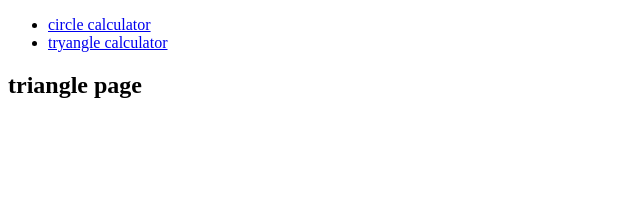
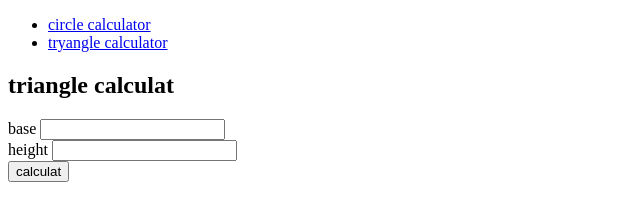
Before and after one commit to sheikhhasan124/Node-Express, a website: page calculator-project/triangle.html in a window 1280 px wide. Shown: the whole page, without its empty margins (0-640 px from the left). Drawn offline with Linux system fonts and the light colour scheme.

Commit message:
calculat

```diff
--- a/calculator-project/triangle.html
+++ b/calculator-project/triangle.html
@@ -17,7 +17,19 @@
         </nav>
     </header>
     <main>
-        <h2>triangle page</h2>
+        <h2>triangle calculat</h2>
+
+        <form action="">
+            <div>
+             <label for="base">base</label>
+             <input type="text" name="base" id="base">
+            </div>
+            <div>
+             <label for="height">height</label>
+             <input type="text" name="height" id="height">
+            </div>
+            <button type="submit">calculat</button>
+         </form>
     </main>
 </body>
 </html>
```
Also changed, not shown: calculator-project/circle.html (+8 -0 lines).
